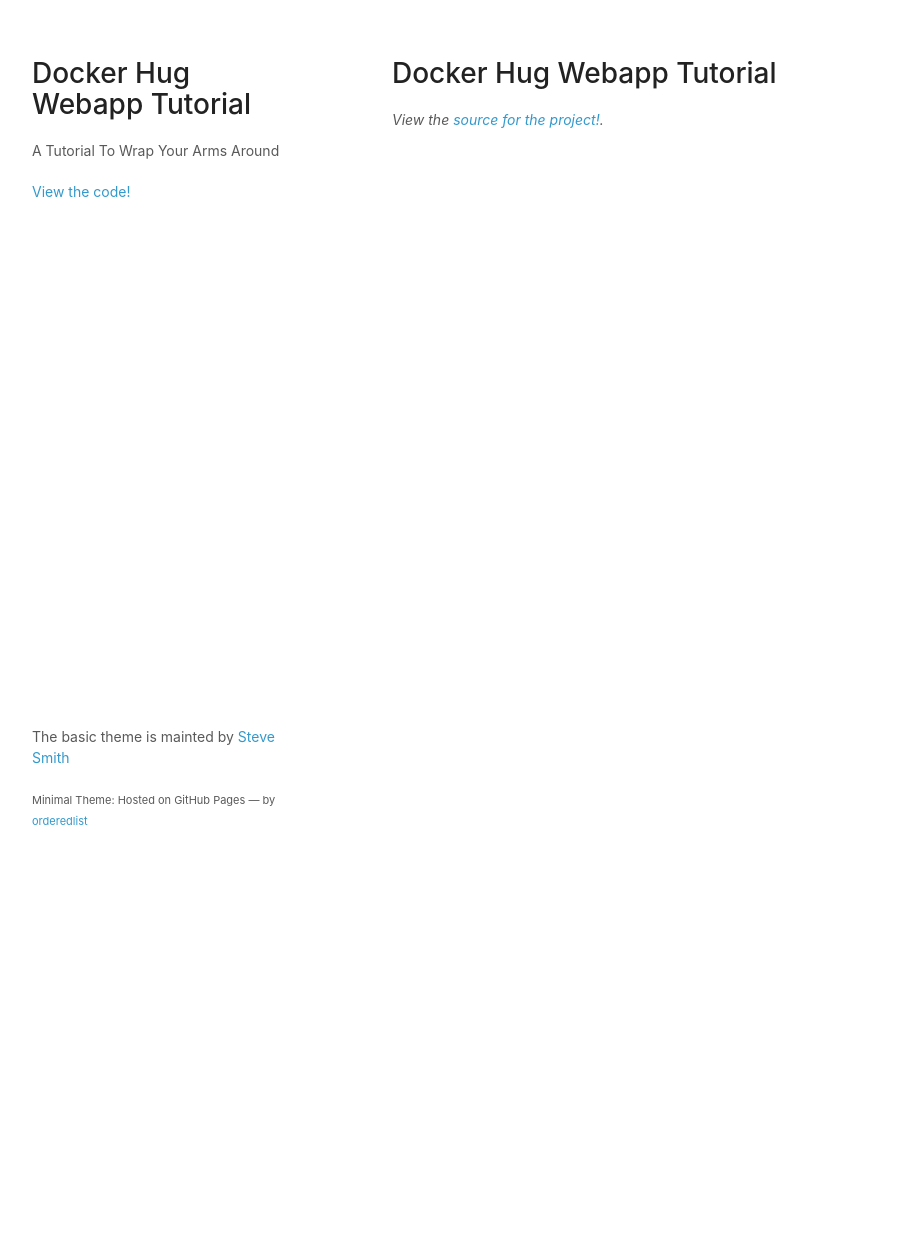
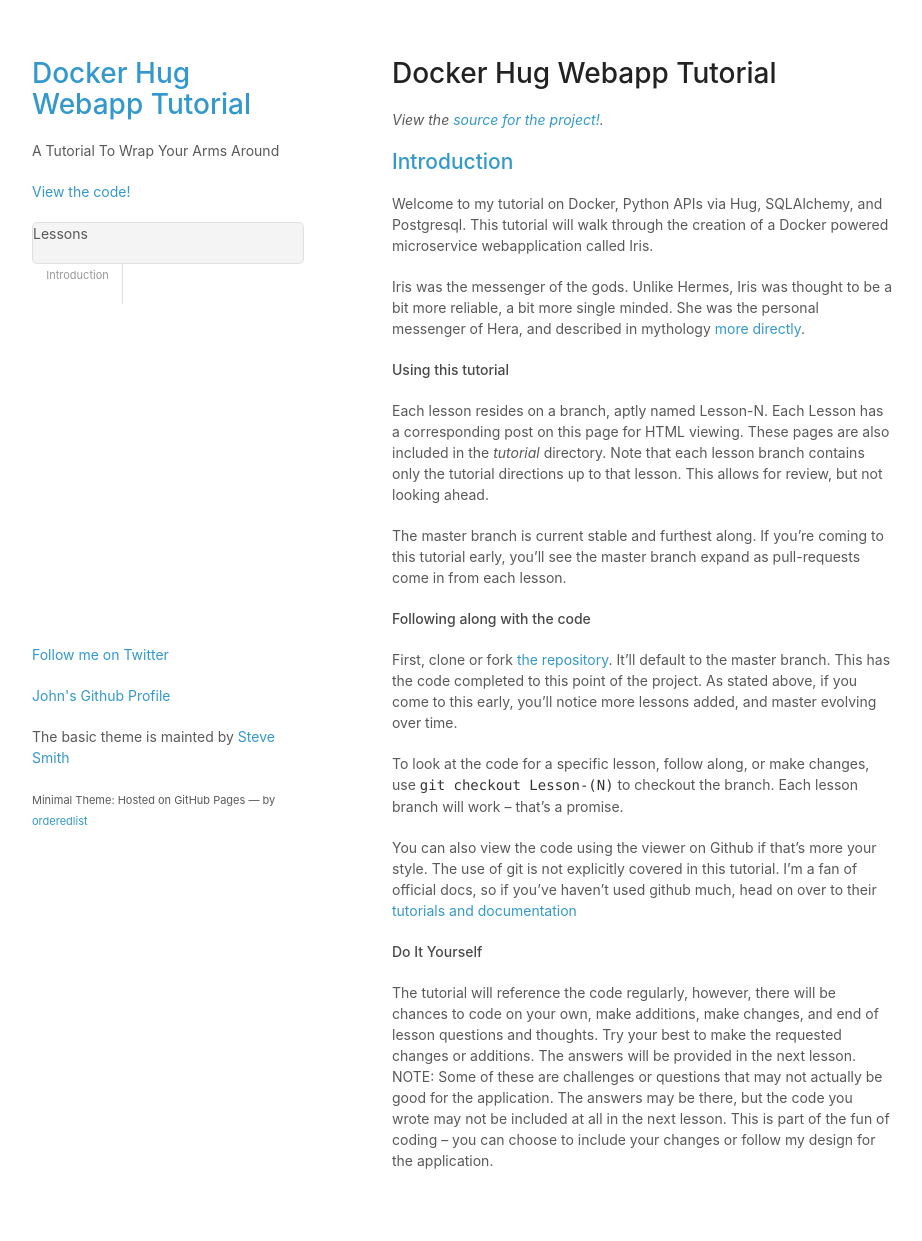
Before and after one commit to j5awry/docker-hug-tutorial, a Jekyll site: the page built from index.html, in a window 1280 px wide. Shown: the whole page, without its empty margins (178-1100 px from the left). Built offline with Jekyll 4.4.1, drawn with Linux system fonts in a browser that asks for light colours; before the commit the page ends 900 px from its top, so only the background shows below that.

Commit message:
Fixes up the gh-page

```diff
--- a/_config.yaml
+++ b/_config.yaml
@@ -1,12 +1,10 @@
 # Site settings
 title: John Chittum
 email: john.chittum@gmail.com
-description:
-baseurl: "/" # the subpath of your site, e.g. /blog/
-url: "http://locahost:4000" # the base hostname & protocol for your site
+description: The Docker Hug Tutorial by John Chittum
+baseurl: "/docker-hug-tutorial" # the subpath of your site, e.g. /blog/
 twitter_username: basementhobo
 github_username:  j5awry
 
 # Build settings
 markdown: kramdown
-composition_types: [acoustic, electronic, other]
--- a/_includes/footer.html
+++ b/_includes/footer.html
@@ -1,4 +1,6 @@
 <footer>
+<p><a href=https://twitter.com/{{twitter_username}}>Follow me on Twitter</a></p>
+<p><a href=https://github.com/{{github_username}}>John's Github Profile</a></p>
 <p>The basic theme is mainted by <a href="http://github.com/orderedlist">Steve Smith</a></p>
 <p><small>Minimal Theme: Hosted on GitHub Pages &mdash; by <a href="https://github.com/orderedlist">orderedlist</a></small></p>
 </footer>
--- a/_includes/head.html
+++ b/_includes/head.html
@@ -1,7 +1,7 @@
   <head>
     <meta charset="utf-8">
     <meta http-equiv="X-UA-Compatible" content="chrome=1">
-    <title>Minimal by Steve Smith</title>
+    <title>The Docker Hug Tutorial</title>
 
     <link rel="stylesheet" href="stylesheets/styles.css">
     <link rel="stylesheet" href="stylesheets/pygment_trac.css">
--- a/_includes/leftside.html
+++ b/_includes/leftside.html
@@ -1,5 +1,11 @@
 <header>
-  <h1>Docker Hug Webapp Tutorial</h1>
+  <h1><a href="/docker-hug-tutorial">Docker Hug Webapp Tutorial</a></h1>
   <p>A Tutorial To Wrap Your Arms Around</p>
   <p class="view"><a href="https://github.com/j5awry/docker-hug-tutorial">View the code!</a></p>
+  <ul><p>Lessons</p>
+  {% assign sorted = site.posts | sort: "order" %}
+  {% for post in sorted %}
+    <li><a href=/docker-hug-tutorial/{{post.url}}>{{post.title}}</a></li>
+  {% endfor %}
+  </ul>
 </header>
--- a/_includes/rightside.html
+++ b/_includes/rightside.html
@@ -1,5 +1,9 @@
 <section>
     <h1>Docker Hug Webapp Tutorial</h1>
         <p><em>View the <a href="https://github.com/j5awry/docker-hug-tutorial">source for the project!</a>.</em></p>
-
+    {% assign sorted = site.posts | sort: "order" %}
+    {% for post in sorted %}
+      <h2><a href=/docker-hug-tutorial/{{post.url}}>{{post.title}}</a></h2>
+      <p>{{ post.excerpt }}</p>
+    {% endfor %}
 </section>
--- /dev/null
+++ b/_posts/2018-12-19-introduction.markdown
@@ -0,0 +1,30 @@
+---
+layout: post
+title:  Introduction
+date: 2017-12-19
+permalink: introduction.html
+order: 1
+excerpt_separator: <!--more-->
+---
+
+Welcome to my tutorial on Docker, Python APIs via Hug, SQLAlchemy, and Postgresql. This tutorial will walk through the creation of a Docker powered microservice webapplication called Iris.
+
+Iris was the messenger of the gods. Unlike Hermes, Iris was thought to be a bit more reliable, a bit more single minded. She was the personal messenger of Hera, and described in mythology [more directly](https://mythology.stackexchange.com/questions/1438/why-do-the-greeks-have-two-different-messenger-gods).
+
+#### Using this tutorial
+
+Each lesson resides on a branch, aptly named Lesson-N. Each Lesson has a corresponding post on this page for HTML viewing. These pages are also included in the *tutorial* directory. Note that each lesson branch contains only the tutorial directions up to that lesson. This allows for review, but not looking ahead.
+
+The master branch is current stable and furthest along. If you're coming to this tutorial early, you'll see the master branch expand as pull-requests come in from each lesson.
+
+#### Following along with the code
+
+First, clone or fork [the repository](https://github.com/j5awry/docker-hug-tutorial). It'll default to the master branch. This has the code completed to this point of the project. As stated above, if you come to this early, you'll notice more lessons added, and master evolving over time.
+
+To look at the code for a specific lesson, follow along, or make changes, use `git checkout Lesson-(N)` to checkout the branch. Each lesson branch will work -- that's a promise.
+
+You can also view the code using the viewer on Github if that's more your style. The use of git is not explicitly covered in this tutorial. I'm a fan of official docs, so if you've haven't used github much, head on over to their [tutorials and documentation](https://guides.github.com/)
+
+#### Do It Yourself
+
+The tutorial will reference the code regularly, however, there will be chances to code on your own, make additions, make changes, and end of lesson questions and thoughts. Try your best to make the requested changes or additions. The answers will be provided in the next lesson. NOTE: Some of these are challenges or questions that may not actually be good for the application. The answers may be there, but the code you wrote may not be included at all in the next lesson. This is part of the fun of coding -- you can choose to include your changes or follow my design for the application.
```
Also changed, not shown: _includes/rightside_post.html (added, +7 -0 lines), _layouts/post.html (added, +12 -0 lines).
